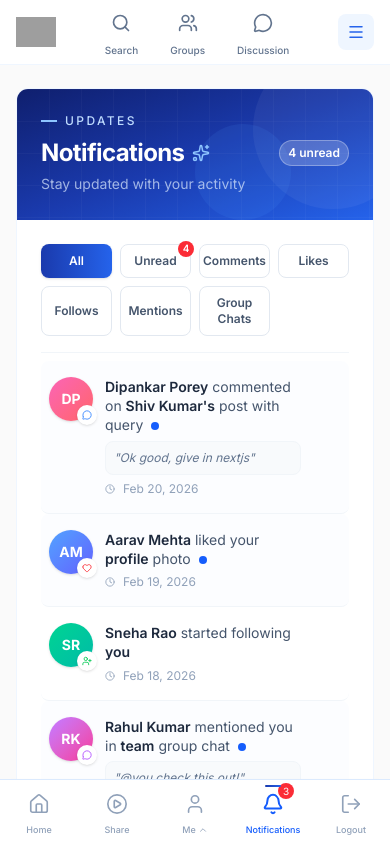
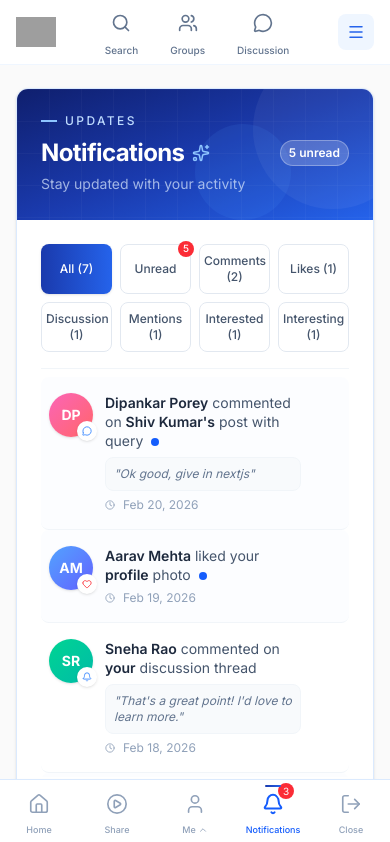
Before and after one commit to Shiv03072002/futurdoom, a React (Vite) app: page /notification in a window 390 px wide. Shown: the top 842 px of the page. Built offline with nearby package versions, Linux system fonts and the light colour scheme; grey boxes are pictures that could not be loaded.

Commit message:
ui issue resolved

```diff
--- a/src/components/common/MobileFooterMenu.jsx
+++ b/src/components/common/MobileFooterMenu.jsx
@@ -25,7 +25,7 @@ const navItems = [
   { to: "/profile", icon: User, tooltip: "Me", isProfile: true },
 
   { to: "/notification", icon: Bell, tooltip: "Notifications", badge: true },
-  { to: "/logout", icon: LogOut, tooltip: "Logout" },
+  { to: "/", icon: LogOut, tooltip: "Close" },
 
 ];
 
--- a/src/pages/Notification.jsx
+++ b/src/pages/Notification.jsx
@@ -15,7 +15,7 @@ const initialNotifications = [
     preview: "Ok good, give in nextjs",
     date: "Feb 20, 2026",
     type: "comment",
-    category: "discussion",
+    category: "comments",
     read: false,
   },
   {
@@ -29,7 +29,7 @@ const initialNotifications = [
     preview: null,
     date: "Feb 19, 2026",
     type: "like",
-    category: "likes", // Changed from "unread" to "likes"
+    category: "likes",
     read: false,
   },
   {
@@ -37,13 +37,13 @@ const initialNotifications = [
     initials: "SR",
     avatarColor: "from-emerald-400 to-teal-500",
     user: "Sneha Rao",
-    action: "started following",
-    target: "you",
-    suffix: "",
-    preview: null,
+    action: "commented on",
+    target: "your",
+    suffix: "discussion thread",
+    preview: "That's a great point! I'd love to learn more.",
     date: "Feb 18, 2026",
-    type: "follow",
-    category: "follows", // Changed from "unread" to "follows"
+    type: "discussion",
+    category: "discussion",
     read: true,
   },
   {
@@ -57,7 +57,7 @@ const initialNotifications = [
     preview: "@you check this out!",
     date: "Feb 17, 2026",
     type: "mention",
-    category: "mentions", // Changed from "groupchat" to "mentions"
+    category: "mentions",
     read: false,
   },
   {
@@ -65,17 +65,31 @@ const initialNotifications = [
     initials: "PJ",
     avatarColor: "from-amber-400 to-orange-500",
     user: "Priya Jain",
-    action: "sent a message in",
-    target: "Design",
-    suffix: "group",
-    preview: "New mockups are ready",
+    action: "found your post",
+    target: "interesting",
+    suffix: "and saved it",
+    preview: "Great insights on React!",
     date: "Feb 16, 2026",
-    type: "groupchat",
-    category: "groupchats", // Changed from "groupchat" to "groupchats"
+    type: "interested",
+    category: "interested",
     read: true,
   },
   {
     id: 6,
+    initials: "VK",
+    avatarColor: "from-cyan-400 to-blue-500",
+    user: "Vikram Singh",
+    action: "marked your",
+    target: "comment as",
+    suffix: "interesting",
+    preview: "This approach is really innovative!",
+    date: "Feb 15, 2026",
+    type: "interesting",
+    category: "interesting",
+    read: false,
+  },
+  {
+    id: 7,
     initials: "DP",
     avatarColor: "from-pink-400 to-red-400",
     user: "Dipankar Porey",
@@ -121,20 +135,17 @@ const Notification = () => {
       case "likes":
         filtered = notifications.filter((n) => n.category === "likes");
         break;
-      case "follows":
-        filtered = notifications.filter((n) => n.category === "follows");
+      case "discussion":
+        filtered = notifications.filter((n) => n.category === "discussion");
         break;
       case "mentions":
         filtered = notifications.filter((n) => n.category === "mentions");
         break;
-      case "groupchats":
-        filtered = notifications.filter((n) => n.category === "groupchats");
+      case "interested":
+        filtered = notifications.filter((n) => n.category === "interested");
         break;
-      case "discussion":
-        filtered = notifications.filter((n) => n.category === "discussion");
-        break;
-      case "groupchat":
-        filtered = notifications.filter((n) => n.category === "groupchat");
+      case "interesting":
+        filtered = notifications.filter((n) => n.category === "interesting");
         break;
       case "all":
       default:
@@ -150,10 +161,18 @@ const Notification = () => {
   const filteredNotifications = getFilteredNotifications();
   const unreadCount = notifications.filter((n) => !n.read).length;
 
+  // Get counts for each category
+  const commentsCount = notifications.filter(n => n.category === "comments").length;
+  const likesCount = notifications.filter(n => n.category === "likes").length;
+  const discussionCount = notifications.filter(n => n.category === "discussion").length;
+  const mentionsCount = notifications.filter(n => n.category === "mentions").length;
+  const interestedCount = notifications.filter(n => n.category === "interested").length;
+  const interestingCount = notifications.filter(n => n.category === "interesting").length;
+
   return (
-    <div className="min-h-screen flex items-start justify-center">
+    <div className="min-h-screen flex items-start justify-center ">
       {/* Card */}
-      <div className="bg-white rounded-xl border border-blue-50 w-full overflow-hidden">
+      <div className="bg-white rounded-xl border border-blue-100 w-full overflow-hidden shadow-sm">
 
         {/* Header Component */}
         <NotificationHeader unreadCount={unreadCount} />
@@ -161,28 +180,28 @@ const Notification = () => {
         {/* Card Body */}
         <div className="p-6">
 
-          {/* Filter Tabs - Updated to match categories */}
+          {/* Filter Tabs - Updated with new categories */}
           <div className="grid grid-cols-4 gap-2 mb-4">
             <button
               onClick={() => setActiveFilter("all")}
-              className={`py-2 rounded-lg text-xs font-semibold transition-all ${
+              className={`py-2 px-1 rounded-lg text-xs font-medium transition-all ${
                 activeFilter === "all"
                   ? "bg-gradient-to-r from-[#1a3aad] to-[#2563eb] text-white shadow-sm"
                   : "text-slate-600 hover:bg-blue-50 border border-slate-200"
               }`}
             >
-              All
+              All ({notifications.length})
             </button>
             <button
               onClick={() => setActiveFilter("unread")}
-              className={`py-2 rounded-lg text-xs font-semibold transition-all relative ${
+              className={`py-2 px-1 rounded-lg text-xs font-medium transition-all relative ${
                 activeFilter === "unread"
                   ? "bg-gradient-to-r from-[#1a3aad] to-[#2563eb] text-white shadow-sm"
                   : "text-slate-600 hover:bg-blue-50 border border-slate-200"
               }`}
             >
               Unread
-              {unreadCount > 0 && activeFilter !== "unread" && (
+              {unreadCount > 0 && (
                 <span className="absolute -top-1 -right-1 w-4 h-4 bg-red-500 text-white text-[10px] rounded-full flex items-center justify-center">
                   {unreadCount}
                 </span>
@@ -190,53 +209,63 @@ const Notification = () => {
             </button>
             <button
               onClick={() => setActiveFilter("comments")}
-              className={`py-2 rounded-lg text-xs font-semibold transition-all ${
+              className={`py-2 px-1 rounded-lg text-xs font-medium transition-all ${
                 activeFilter === "comments"
                   ? "bg-gradient-to-r from-[#1a3aad] to-[#2563eb] text-white shadow-sm"
                   : "text-slate-600 hover:bg-blue-50 border border-slate-200"
               }`}
             >
-              Comments
+              Comments {commentsCount > 0 && `(${commentsCount})`}
             </button>
             <button
               onClick={() => setActiveFilter("likes")}
-              className={`py-2 rounded-lg text-xs font-semibold transition-all ${
+              className={`py-2 px-1 rounded-lg text-xs font-medium transition-all ${
                 activeFilter === "likes"
                   ? "bg-gradient-to-r from-[#1a3aad] to-[#2563eb] text-white shadow-sm"
                   : "text-slate-600 hover:bg-blue-50 border border-slate-200"
               }`}
             >
-              Likes
+              Likes {likesCount > 0 && `(${likesCount})`}
             </button>
             <button
-              onClick={() => setActiveFilter("follows")}
-              className={`py-2 rounded-lg text-xs font-semibold transition-all ${
-                activeFilter === "follows"
+              onClick={() => setActiveFilter("discussion")}
+              className={`py-2 px-1 rounded-lg text-xs font-medium transition-all ${
+                activeFilter === "discussion"
                   ? "bg-gradient-to-r from-[#1a3aad] to-[#2563eb] text-white shadow-sm"
                   : "text-slate-600 hover:bg-blue-50 border border-slate-200"
               }`}
             >
-              Follows
+              Discussion {discussionCount > 0 && `(${discussionCount})`}
             </button>
             <button
               onClick={() => setActiveFilter("mentions")}
-              className={`py-2 rounded-lg text-xs font-semibold transition-all ${
+              className={`py-2 px-1 rounded-lg text-xs font-medium transition-all ${
                 activeFilter === "mentions"
                   ? "bg-gradient-to-r from-[#1a3aad] to-[#2563eb] text-white shadow-sm"
                   : "text-slate-600 hover:bg-blue-50 border border-slate-200"
               }`}
             >
-              Mentions
+              Mentions {mentionsCount > 0 && `(${mentionsCount})`}
             </button>
             <button
-              onClick={() => setActiveFilter("groupchats")}
-              className={`py-2 rounded-lg text-xs font-semibold transition-all ${
-                activeFilter === "groupchats"
+              onClick={() => setActiveFilter("interested")}
+              className={`py-2 px-1 rounded-lg text-xs font-medium transition-all ${
+                activeFilter === "interested"
                   ? "bg-gradient-to-r from-[#1a3aad] to-[#2563eb] text-white shadow-sm"
                   : "text-slate-600 hover:bg-blue-50 border border-slate-200"
               }`}
             >
-              Group Chats
+              Interested {interestedCount > 0 && `(${interestedCount})`}
+            </button>
+            <button
+              onClick={() => setActiveFilter("interesting")}
+              className={`py-2 px-1 rounded-lg text-xs font-medium transition-all ${
+                activeFilter === "interesting"
+                  ? "bg-gradient-to-r from-[#1a3aad] to-[#2563eb] text-white shadow-sm"
+                  : "text-slate-600 hover:bg-blue-50 border border-slate-200"
+              }`}
+            >
+              Interesting {interestingCount > 0 && `(${interestingCount})`}
             </button>
           </div>
 
@@ -244,7 +273,7 @@ const Notification = () => {
           <div className="h-px bg-slate-100 mb-2" />
 
           {/* List */}
-          <div className="divide-y divide-slate-100">
+          <div className="divide-y divide-slate-100 max-h-[400px] overflow-y-auto">
             {filteredNotifications.length === 0 ? (
               <div className="flex flex-col items-center justify-center py-12">
                 <div className="w-16 h-16 rounded-full bg-slate-100 flex items-center justify-center mb-3">
@@ -275,7 +304,7 @@ const Notification = () => {
               onClick={markAllAsRead}
               className="w-full mt-4 py-2.5 rounded-lg text-xs font-semibold text-blue-600 hover:bg-blue-50 border border-blue-200 transition-all duration-200"
             >
-              Mark all as read
+              Mark all as read ({unreadCount})
             </button>
           )}
         </div>
--- a/src/pages/auth/Signup.jsx
+++ b/src/pages/auth/Signup.jsx
@@ -250,9 +250,8 @@ const Signup = () => {
                     name="name"
                     value={formData.name}
                     onChange={handleChange}
-                    className={`w-full pl-10 pr-4 py-3 rounded-xl border ${
-                      errors.name ? 'border-red-300 bg-red-50' : 'border-blue-200'
-                    } bg-white text-sm text-slate-700 focus:outline-none focus:ring-2 focus:ring-blue-500/20 focus:border-blue-500 transition-all`}
+                    className={`w-full pl-10 pr-4 py-3 rounded-xl border ${errors.name ? 'border-red-300 bg-red-50' : 'border-blue-200'
+                      } bg-white text-sm text-slate-700 focus:outline-none focus:ring-2 focus:ring-blue-500/20 focus:border-blue-500 transition-all`}
                     placeholder="John Doe"
                   />
                 </div>
@@ -273,9 +272,8 @@ const Signup = () => {
                     name="email"
                     value={formData.email}
                     onChange={handleChange}
-                    className={`w-full pl-10 pr-4 py-3 rounded-xl border ${
-                      errors.email ? 'border-red-300 bg-red-50' : 'border-blue-200'
-                    } bg-white text-sm text-slate-700 focus:outline-none focus:ring-2 focus:ring-blue-500/20 focus:border-blue-500 transition-all`}
+                    className={`w-full pl-10 pr-4 py-3 rounded-xl border ${errors.email ? 'border-red-300 bg-red-50' : 'border-blue-200'
+                      } bg-white text-sm text-slate-700 focus:outline-none focus:ring-2 focus:ring-blue-500/20 focus:border-blue-500 transition-all`}
                     placeholder="your@email.com"
                   />
                 </div>
@@ -325,9 +323,8 @@ const Signup = () => {
                     name="password"
                     value={formData.password}
                     onChange={handleChange}
-                    className={`w-full pl-10 pr-12 py-3 rounded-xl border ${
-                      errors.password ? 'border-red-300 bg-red-50' : 'border-blue-200'
-                    } bg-white text-sm text-slate-700 focus:outline-none focus:ring-2 focus:ring-blue-500/20 focus:border-blue-500 transition-all`}
+                    className={`w-full pl-10 pr-12 py-3 rounded-xl border ${errors.password ? 'border-red-300 bg-red-50' : 'border-blue-200'
+                      } bg-white text-sm text-slate-700 focus:outline-none focus:ring-2 focus:ring-blue-500/20 focus:border-blue-500 transition-all`}
                     placeholder="••••••••"
                   />
                   <button
@@ -355,9 +352,8 @@ const Signup = () => {
                     name="confirmPassword"
                     value={formData.confirmPassword}
                     onChange={handleChange}
-                    className={`w-full pl-10 pr-12 py-3 rounded-xl border ${
-                      errors.confirmPassword ? 'border-red-300 bg-red-50' : 'border-blue-200'
-                    } bg-white text-sm text-slate-700 focus:outline-none focus:ring-2 focus:ring-blue-500/20 focus:border-blue-500 transition-all`}
+                    className={`w-full pl-10 pr-12 py-3 rounded-xl border ${errors.confirmPassword ? 'border-red-300 bg-red-50' : 'border-blue-200'
+                      } bg-white text-sm text-slate-700 focus:outline-none focus:ring-2 focus:ring-blue-500/20 focus:border-blue-500 transition-all`}
                     placeholder="••••••••"
                   />
                   <button
@@ -419,15 +415,15 @@ const Signup = () => {
 
             {/* Terms & Conditions */}
             <div className="mt-6">
-              <label className="flex items-start gap-3">
+              <label className="flex items-center gap-3 cursor-pointer">
                 <input
                   type="checkbox"
                   name="acceptTerms"
                   checked={formData.acceptTerms}
                   onChange={handleChange}
-                  className="mt-1 w-4 h-4 rounded border-blue-300 text-blue-600 focus:ring-blue-500"
+                  className="w-4 h-4 rounded border-blue-300 text-blue-600 focus:ring-blue-500 flex-shrink-0"
                 />
-                <span className="text-xs text-slate-500">
+                <span className="text-xs text-slate-500 leading-tight">
                   I agree to the{" "}
                   <Link to="/terms" className="text-blue-600 hover:text-blue-700 font-medium">
                     Terms of Service
@@ -439,7 +435,7 @@ const Signup = () => {
                 </span>
               </label>
               {errors.acceptTerms && (
-                <p className="text-red-500 text-xs mt-1">{errors.acceptTerms}</p>
+                <p className="text-red-500 text-xs mt-1 ml-7">{errors.acceptTerms}</p>
               )}
             </div>
 
@@ -525,7 +521,7 @@ const Signup = () => {
             <div className="text-center mt-6">
               <p className="text-xs text-slate-500">
                 Already have an account?{" "}
-                <Link to="/login" className="text-blue-600 font-semibold hover:text-blue-700">
+                <Link to="/signin" className="text-blue-600 font-semibold hover:text-blue-700">
                   Sign in
                 </Link>
               </p>
```
Also changed, not shown: src/components/common/Footer.jsx (+43 -35 lines), src/pages/Home.jsx (+53 -27 lines).
